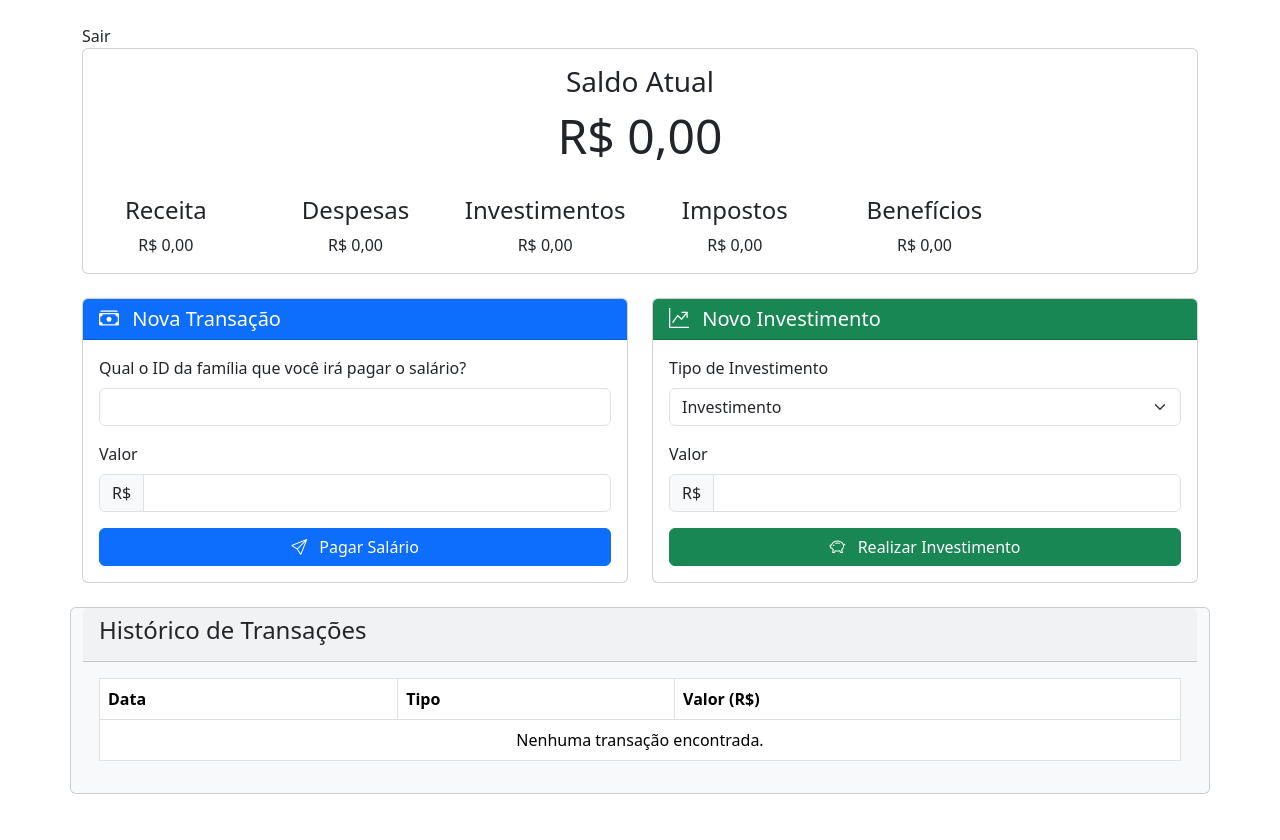
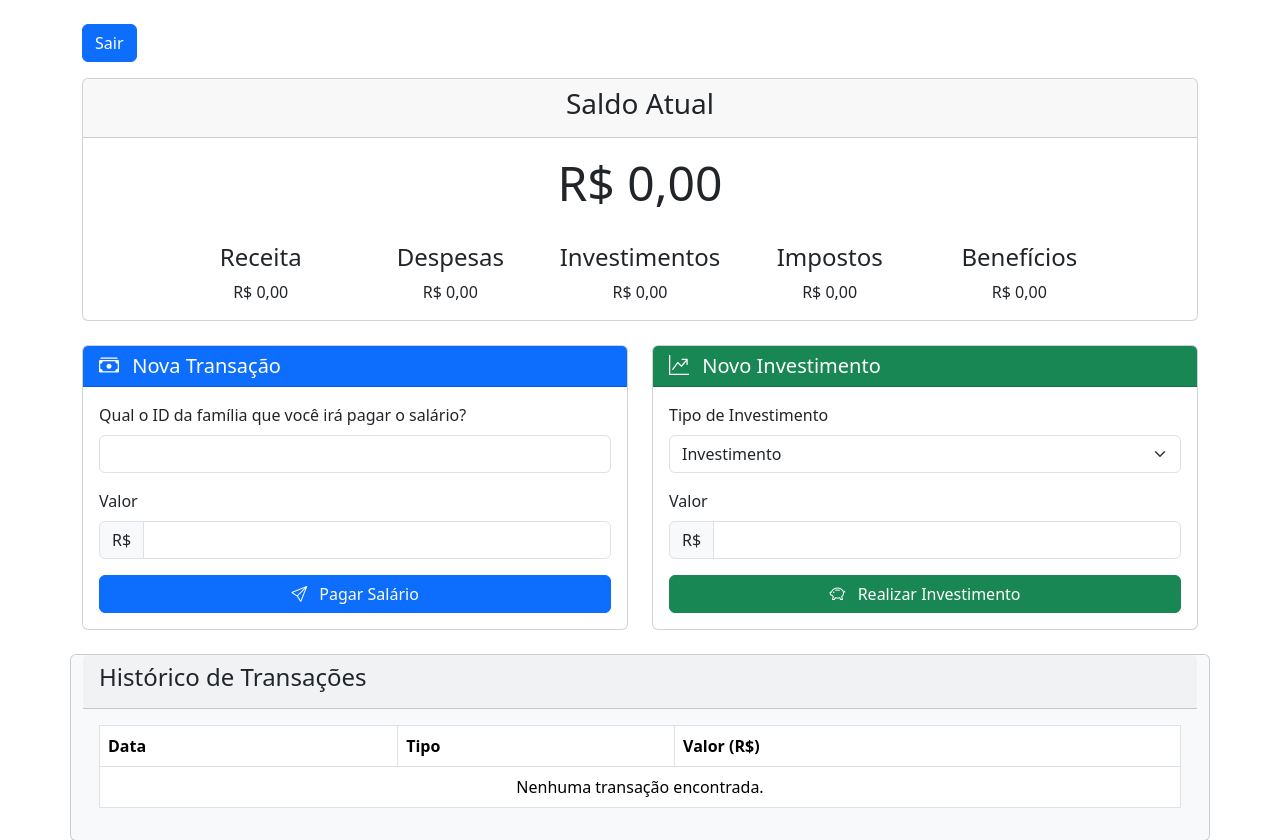
Before and after one commit to gab3mioni/sistemaFluxoRenda, a PHP site: page /app/views/empresa.php in a window 1280 px wide. Shown: the top 840 px of the page. Before the commit the page ends 794 px from the top, so only its background shows below. Run offline with PHP 8.4, Linux system fonts and the light colour scheme; the template is opened without the code that fills it, so the values that code supplies are empty.

Commit message:
style: alterando estilo na tela empresa

```diff
--- a/app/views/empresa.php
+++ b/app/views/empresa.php
@@ -9,13 +9,18 @@
 <body>
 <div class="container py-4">
 
-    <a class="nav-link" href="empresa/logout">Sair</a>
+    <a class="mb-3 btn btn-primary" href="empresa/logout">Sair</a>
 
     <div class="row mb-4">
         <div class="col-12">
             <div class="card bg-white">
+
+                <div class="card-header text-center">
+                    <h3>Saldo Atual</h3>
+                </div>
+
                 <div class="card-body text-center">
-                    <h3 class="card-title">Saldo Atual</h3>
+
                     <p class="display-5">
                         <!-- NÃO MEXER NO CÓDIGO ABAIXO -->
                         R$ <?= number_format($saldo, 2, ',', '.') ?>
@@ -23,7 +28,7 @@
                     </p>
                 </div>
 
-                <div class="row text-center">
+                <div class="row text-center justify-content-center align-items-center">
                     <div class="col-md-2">
                         <h4 class="card-title">Receita</h4>
                         <p>
```
Lines whose indentation alone changed are shown as unchanged.
